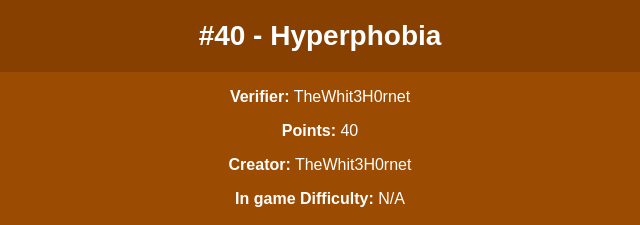
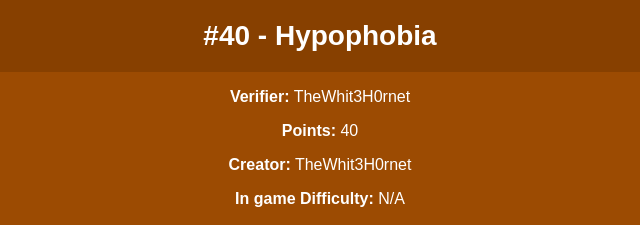
Before and after one commit to Rop0Behemoth/FGDL, a plain HTML site: page Levels/hyperphobia.html in a window 1280 px wide. Shown: the top 225 px of the page, 320-960 px from the left. Drawn offline with Linux system fonts and the light colour scheme.

Commit message:
Update hyperphobia.html

```diff
--- a/Levels/hyperphobia.html
+++ b/Levels/hyperphobia.html
@@ -1,7 +1,7 @@
 <!DOCTYPE html>
 <html>
 <head>
-  <title>#40 - Hyperphobia</title>
+  <title>#40 - Hypophobia</title>
   <style>
     body {
       background-color: #9C4B02;
@@ -27,7 +27,7 @@
 
 <body>
 
-  <header>#40 - Hyperphobia</header>
+  <header>#40 - Hypophobia</header>
 
   <p><b>Verifier:</b> TheWhit3H0rnet</p>
   <p><b> Points:</b> 40</p>
```
